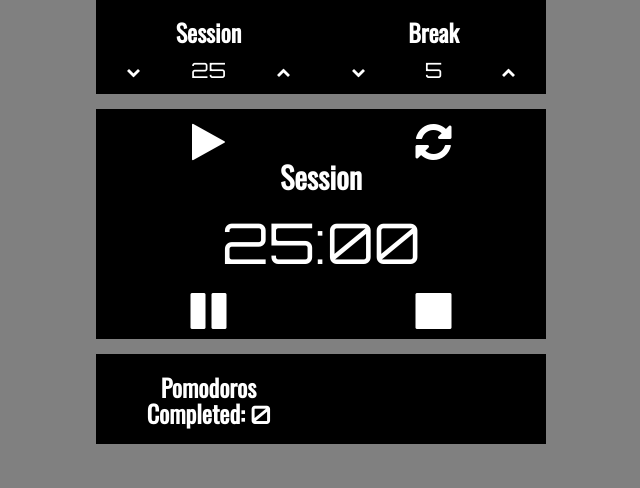
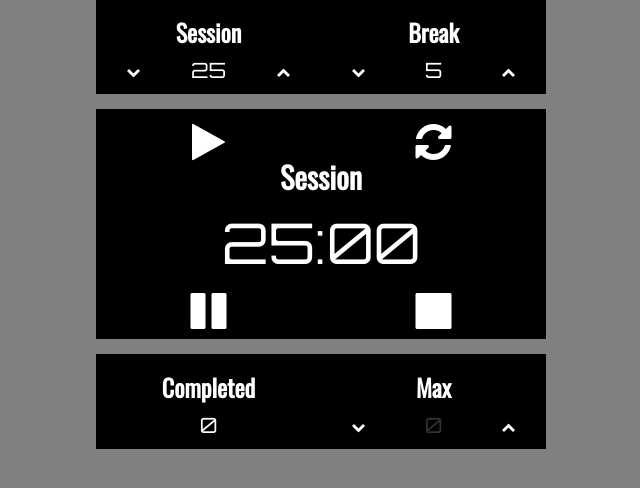
Before and after one commit to ChadKreutzer/pomodoro_clock, a PHP site: page / in a window 1280 px wide. Shown: the part 217-705 px from the top of the page, without its empty margins (319-959 px from the left). Run offline with PHP 8.4, Linux system fonts and the light colour scheme; some libraries are stand-ins or nearby versions.

Commit message:
added maxCount function

```diff
--- a/css/style.css
+++ b/css/style.css
@@ -36,12 +36,14 @@ h3 {
   font-weight: bold;
 }
 
-#setTimes {
+#setTimes,
+#footer {
   padding-bottom: 5px;
   margin-bottom: 15px;
 }
 
-.time {
+.time,
+#pomCount {
   font-family: Orbitron;
   font-size: 1.5em;
 }
@@ -55,6 +57,8 @@ h3 {
   font-size: 4em;
 }
 
+#maxCount { color: #333; }
+
 #playPomodoro {
   padding-top: 5px;
   margin-bottom: 15px;
@@ -63,12 +67,3 @@ h3 {
 #playPomodoro .fa:hover {
   color: #BFAD7C;
 }
-
-#footer {
-  padding-bottom: 5px;
-  margin-bottom: 10px;
-}
-
-#pomCount {
-  font-family: Orbitron;
-}
--- a/index.html
+++ b/index.html
@@ -52,7 +52,7 @@
             <div id="start" class="btn btn-block" data-toggle="tooltip" title="Start clock"><i class="fa fa-play fa-3x"></i></div>
           </div>
           <div class="col-xs-6">
-            <div id="reset" class="btn btn-block" data-toggle="tooltip" title="Stop Clock and Reset Session and Break to 25 and 5"><i class="fa fa-refresh fa-3x"></i></div>
+            <div id="reset" class="btn btn-block" data-toggle="tooltip" title="Stop Clock and Reset"><i class="fa fa-refresh fa-3x"></i></div>
           </div>
         </div>
         <div class="row">
@@ -70,13 +70,30 @@
           <div class="col-xs-6">
             <div id="stop" class="btn btn-block" data-toggle="tooltip" title="Stop clock"><i class="fa fa-stop fa-3x"></i></div>
           </div>
+
         </div>
       </div>
       <div id="footer" class="container">
         <div class="row">
           <div class="col-xs-6 text-center">
-            <h3>Pomodoros Completed: <span id="pomCount">0</span></h3>
+            <h3 data-toggle="tooltip" title="Completed Sessions">Completed</h3>
           </div>
+          <div class="col-xs-6 text-center">
+            <h3 data-toggle="tooltip" title="Max Sessions">Max</h3>
+          </div>
+        </div>
+        <div class="row">
+          <div class="col-xs-6 text-center">
+            <span id="pomCount">0</span>
+          </div>
+          <div id="decMax" class="col-xs-2 btn block-center minus">
+            <i class="fa fa-chevron-down fa-1x"></i>
+          </div>
+          <div id="max" class="col-xs-2 block-center text-center time">
+            <span id="maxCount">0</span>
+          </div>
+          <div id="incMax" class="col-xs-2 btn block-center plus">
+            <i class="fa fa-chevron-up fa-1x"></i>
         </div>
       </div>
     </div>
--- a/js/script.js
+++ b/js/script.js
@@ -55,6 +55,27 @@ $(document).ready(function() {
       $("#testBreak").text(brk);
       breakTime = eval(minToSec($("#testBreak").text()));
     }
+  });
+  // Reduce Max pomodoros
+  $("#decMax").click(function() {
+    // Cannot reduce below 1
+    var current = $("#pomCount").text();
+    var max = $("#maxCount").text();
+    if (max == 0 || max == current) {
+      $("#maxCount").text(current);
+      $("#maxCount").css({'color':'#333'});
+    } else {
+      max--;
+      $("#maxCount").text(max);
+      $("#maxCount").css({'color':'#fff'});
+    }
+  });
+  // Increase Max pomodoros
+  $("#incMax").click(function() {
+    var max = $("#maxCount").text();
+    max++;
+    $("#maxCount").text(max);
+    $("#maxCount").css({'color':'#fff'});
   });
 
   // Click handlers for controlling flow of session
@@ -161,6 +182,7 @@ $(document).ready(function() {
     pomCount = 0;
 
     $("#pomCount").text(pomCount);
+    $("#maxCount").text(0);
     $("#testPom").text(25);
     $("#testBreak").text(5);
     $("#testClock").text(secToTimeString(testPom));
@@ -174,5 +196,18 @@ $(document).ready(function() {
   function countPomodoro() {
     pomCount++;
     $("#pomCount").text(pomCount);
+    maxCount();
+  }
+
+  // Maximum pomodoro sessions before stop
+  function maxCount() {
+    current = $("#pomCount").text();
+    count = $("#maxCount").text();
+    if (current == count) {
+      stopCountdown();
+    } else if (current-1 == count) {
+      $("#maxCount").text(current);
+      $("#maxCount").css({'color':'#333'});
+    }
   }
 });
```
